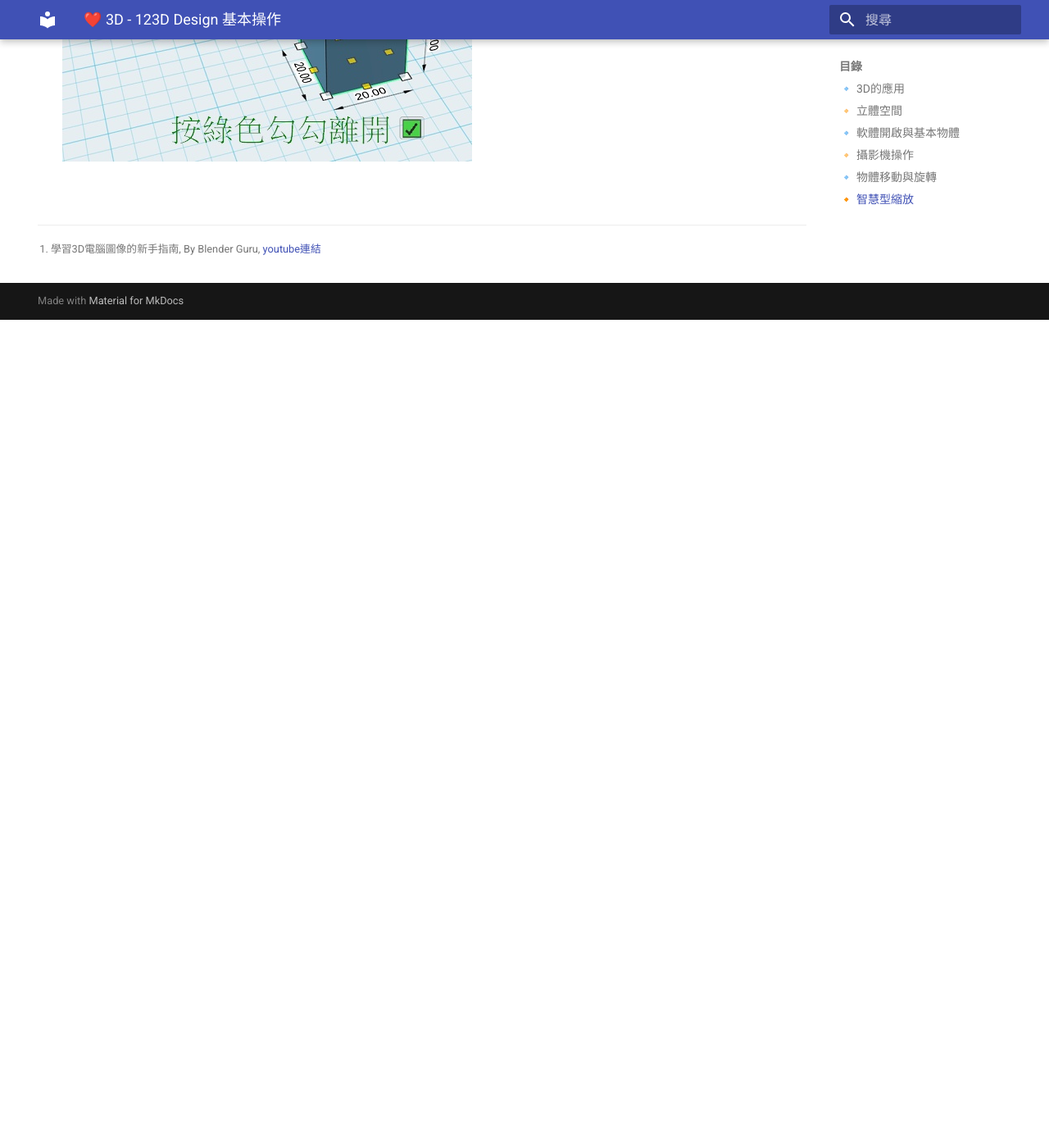
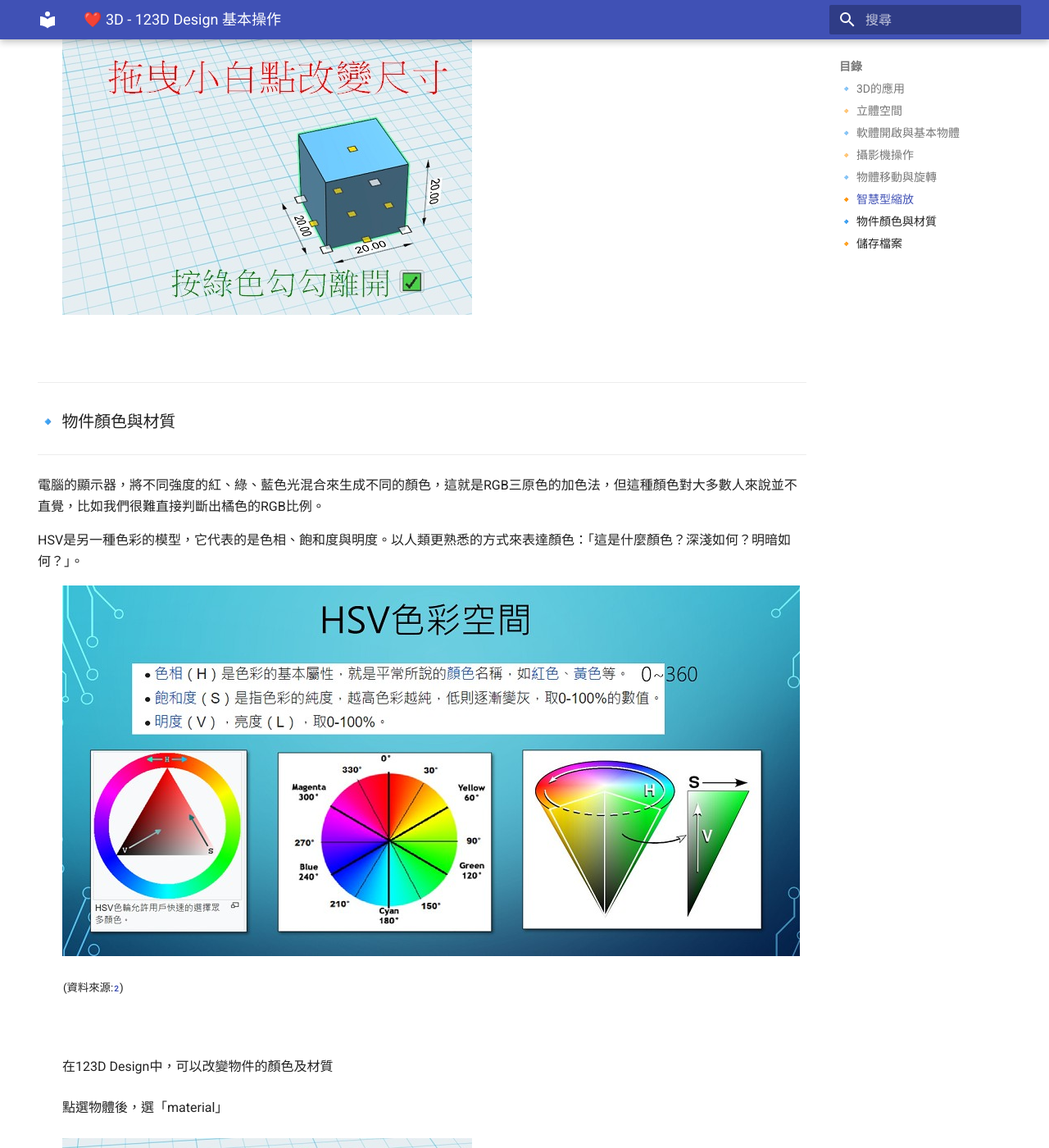
Before and after one commit to beardad1975/digital_maker_lesson, an MkDocs documentation site: the page built from docs/123d_design_basic/index.md, in a window 1280 px wide and 1400 px high, scrolled down 5974 px. Shown: the whole window at 82% size. Built offline with MkDocs 1.6.1 and Material for MkDocs 9.7.7, drawn with Linux system fonts in a browser that asks for light colours; before the commit the page ends 6364 px from its top, so only the background shows below that; some of the changed text lies outside the part shown.

Commit message:
done with lesson 1

```diff
--- a/docs/123d_design_basic/index.md
+++ b/docs/123d_design_basic/index.md
@@ -6,6 +6,24 @@
 
 # ❤️ 3D - 123D Design 基本操作
 
+
+??? info "軟體下載(windows版)"
+
+    : :fontawesome-solid-link: <a href="https://inplus.tw/archives/10629" target="_blank">輕巧好上手的123D Design最終版下載</a>
+
+??? info "參考影片 - 造型設計教學"
+
+    : :fontawesome-solid-link: <a href="https://www.youtube.com/watch?v=CeyTDpxB0sQ" target="_blank">123D Design手裡劍造型</a>
+
+    : :fontawesome-solid-link: <a href="https://www.youtube.com/watch?v=PJ3mCBwNHlM" target="_blank">123D Design船</a>
+
+    : :fontawesome-solid-link: <a href="https://www.youtube.com/watch?v=WzYIGt7AdR0" target="_blank">123D Design形狀玩具</a>
+
+    : 也可自行到youtube搜尋
+
+??? example "操作熱鍵"
+
+    : :fontawesome-solid-link: <a href="https://inplus.tw/archives/847" target="_blank">123D DesignHot Key熱鍵列表</a>
 
 ### 🔹 3D的應用
 
@@ -127,3 +145,55 @@
 : ![智慧型縮放](scale.jpg)
 
 <br/>
+
+-------------------------------
+
+### 🔹 物件顏色與材質
+
+----------------------------
+
+電腦的顯示器，將不同強度的紅、綠、藍色光混合來生成不同的顏色，這就是RGB三原色的加色法，但這種顏色對大多數人來說並不直覺，比如我們很難直接判斷出橘色的RGB比例。
+
+HSV是另一種色彩的模型，它代表的是色相、飽和度與明度。以人類更熟悉的方式來表達顏色：「這是什麼顏色？深淺如何？明暗如何？」。
+
+
+: ![hsv色彩空間](hsv_color_space.jpg)
+
+: <sup>(資料來源:</sup>[^hsv_color]<sup>)</sup>
+
+[^hsv_color]: HSL和HSV色彩空間, [維基百科連結](https://zh.wikipedia.org/zh-tw/HSL%E5%92%8CHSV%E8%89%B2%E5%BD%A9%E7%A9%BA%E9%97%B4)
+
+
+<br/>
+
+: 在123D Design中，可以改變物件的顏色及材質
+
+: 點選物體後，選「material」
+
+: ![顏色及材質按鈕](material_button.jpg)
+
+<br/>
+
+
+: 下圖中，右方色環可調整顏色，左方可改變材質紋理
+
+: ![顏色及材質](material_and_color.jpg)
+
+
+<br/> <br/>
+
+-------------------------------
+
+### 🔸 儲存檔案
+
+----------------------------
+
+: 設計的作品，要儲存檔案，才能長久保存
+
+: 從左上角選單，找到「Save」，點選「To My Computer」
+
+: ![儲存檔案](save_file.jpg)
+
+
+
+<br/> <br/>
```
Also changed, not shown: docs/index.md (+4 -0 lines), docs/rubics_cube/index.md (added, +63 -0 lines), docs/123d_design_basic/hsv_color_space.jpg (added), docs/123d_design_basic/material_and_color.jpg (added), docs/123d_design_basic/material_button.jpg (added), docs/123d_design_basic/save_file.jpg (added), docs/rubics_cube/add_cube.jpg (added), docs/rubics_cube/rubik_colors.png (added), docs/rubics_cube/rubik_pic_restore.jpg (added), site/123d_design_basic/delete_object.jpg (added), site/123d_design_basic/index.html, site/123d_design_basic/move_and_rotate.jpg (added), site/123d_design_basic/move_rotate_button.jpg (added), site/123d_design_basic/scale.jpg (added), 3 more files, 1 other file.
